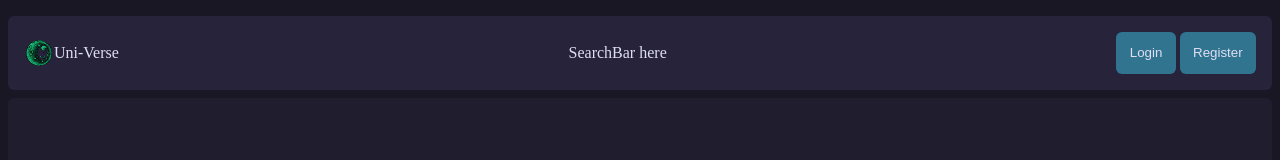
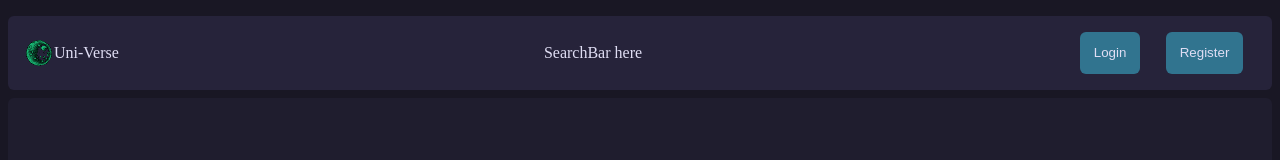
Before and after one commit to uni-verse-fm/uni-verse-frontend, a SvelteKit app: page /auth/login in a window 1280 px wide. Shown: the top 160 px of the page. Built offline with nearby package versions, Linux system fonts and the light colour scheme; no server answers.

Commit message:
logout: implement

```diff
--- a/src/routes/header.svelte
+++ b/src/routes/header.svelte
@@ -1,6 +1,7 @@
 <script>
 	import { goto } from '$app/navigation';
 	import Icon from '$lib/images/uni-verse-logo.svg';
+	import { getContext } from 'svelte';
 
 	function handleLogin() {
 		goto('/auth/login');
@@ -9,6 +10,8 @@
 	function handleRegister() {
 		goto('/auth/register');
 	}
+
+	let session = getContext('session');
 </script>
 
 <header>
@@ -20,8 +23,15 @@
 		SearchBar here<!-- <SearchBar  /> -->
 	</div>
 	<div class="authSection">
-		<button class="loginButton" on:click={handleLogin}>Login</button>
-		<button class="registerButton" on:click={handleRegister}>Register</button>
+		{#if $session}
+			<span> {$session.username} </span>
+			<form method="POST" action="/auth/logout">
+				<button class="logoutButton">Logout</button>
+			</form>
+		{:else}
+			<button class="loginButton" on:click={handleLogin}>Login</button>
+			<button class="registerButton" on:click={handleRegister}>Register</button>
+		{/if}
 	</div>
 </header>
 
@@ -45,6 +55,15 @@
 		margin-bottom: auto;
 	}
 
+	.authSection {
+		display: flex;
+		flex-direction: row;
+	}
+
+	.authSection * {
+		margin: auto 1em;
+	}
+
 	.branding {
 		display: flex;
 		flex-direction: row;
```
Also changed, not shown: src/routes/auth/logout/+page.server.ts (added, +10 -0 lines), src/routes/auth/logout/+page.svelte (added).
